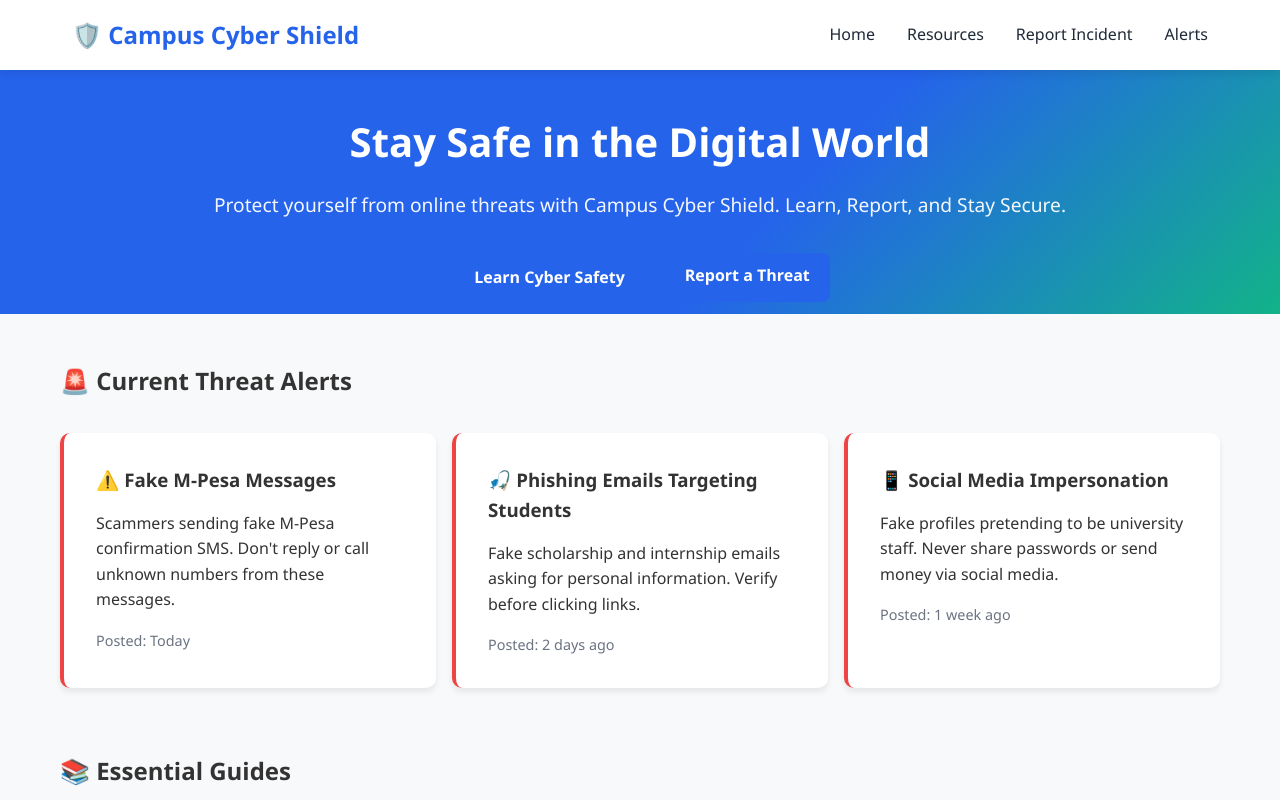
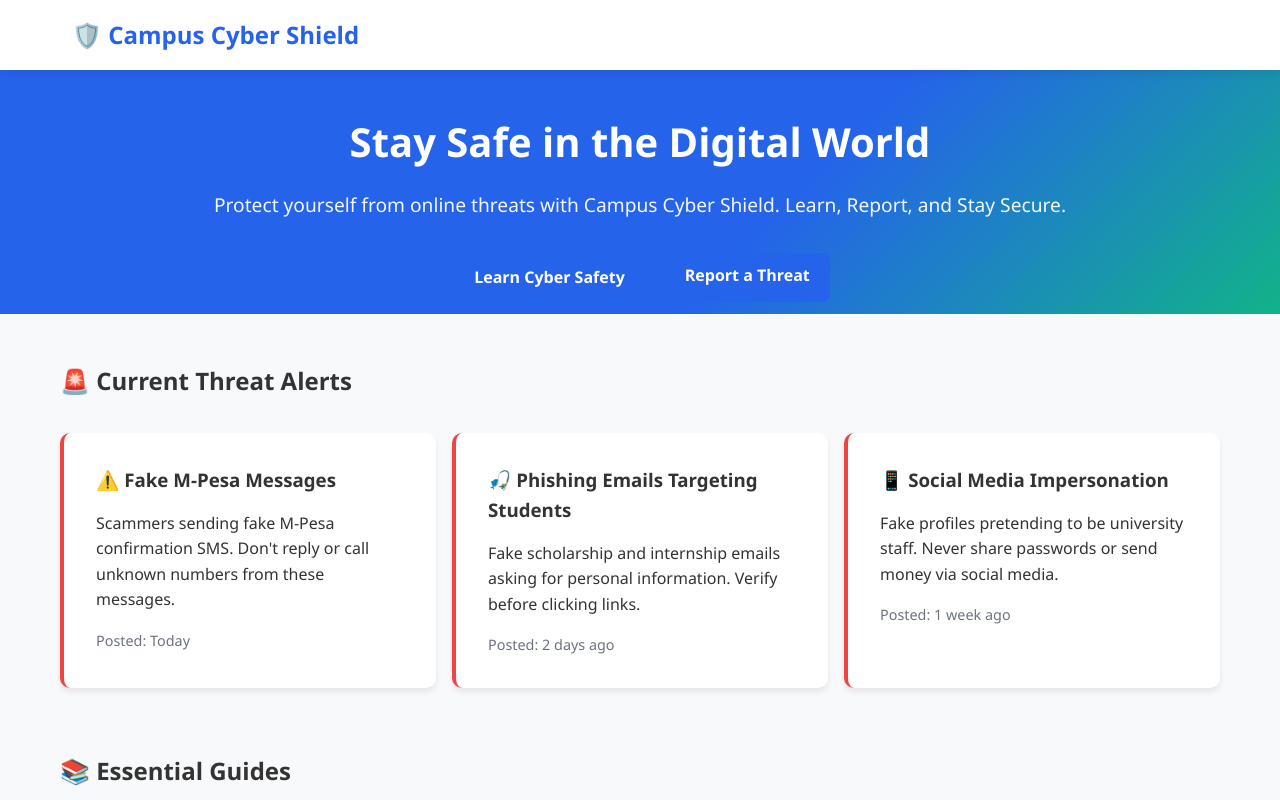
Before and after one commit to ignite-wrk/Campuz-shield, a plain HTML site: page index.html in a window 1280 px wide. Shown: the top 800 px of the page. Drawn offline with Linux system fonts and the light colour scheme.

Commit message:
Update style.css

```diff
--- a/style.css
+++ b/style.css
@@ -57,9 +57,9 @@ main {
 
 /* Navigation Links */
 .nav-menu {
-  display: flex;
-  gap: 2rem;
-  transition: all 0.3s ease;
+  transition: all 0.3s ease, max-height 0.4s ease;
+  overflow: hidden;
+  max-height: 0;
 }
 
 .nav-link {
```
